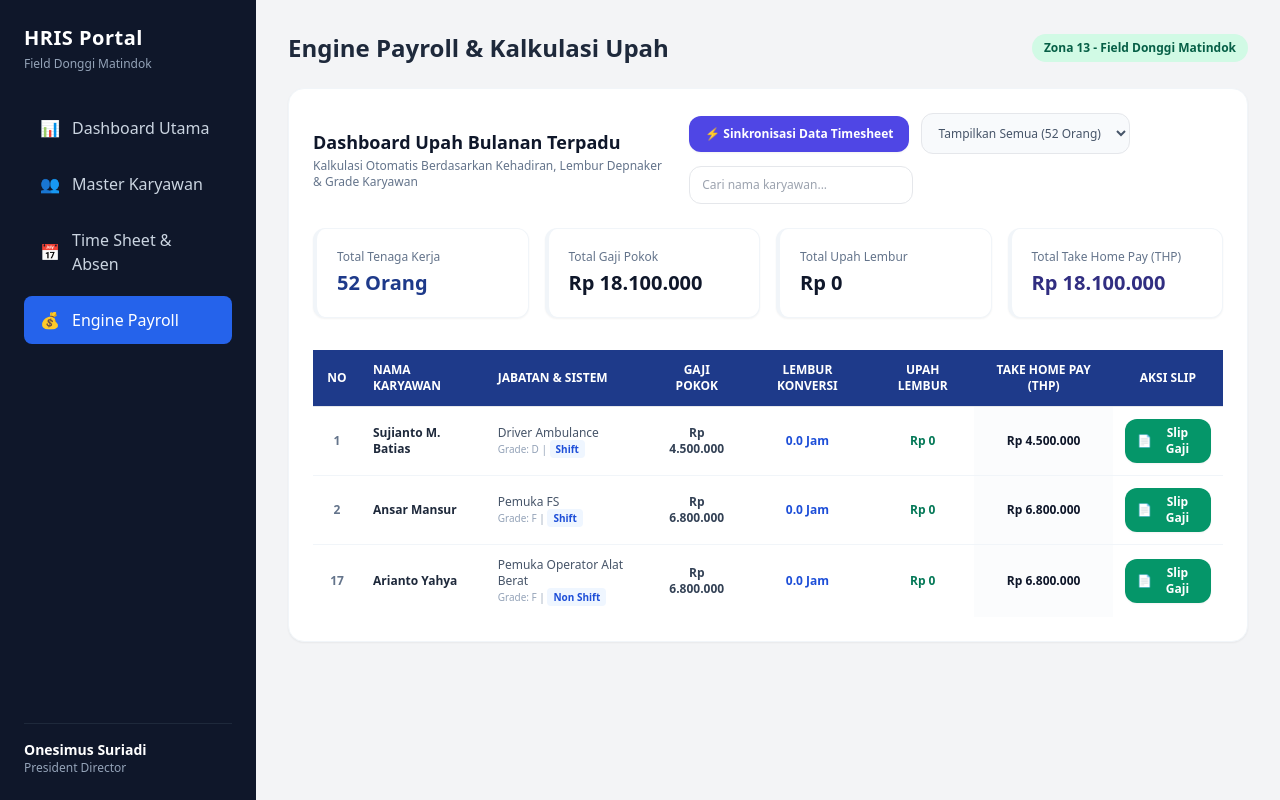
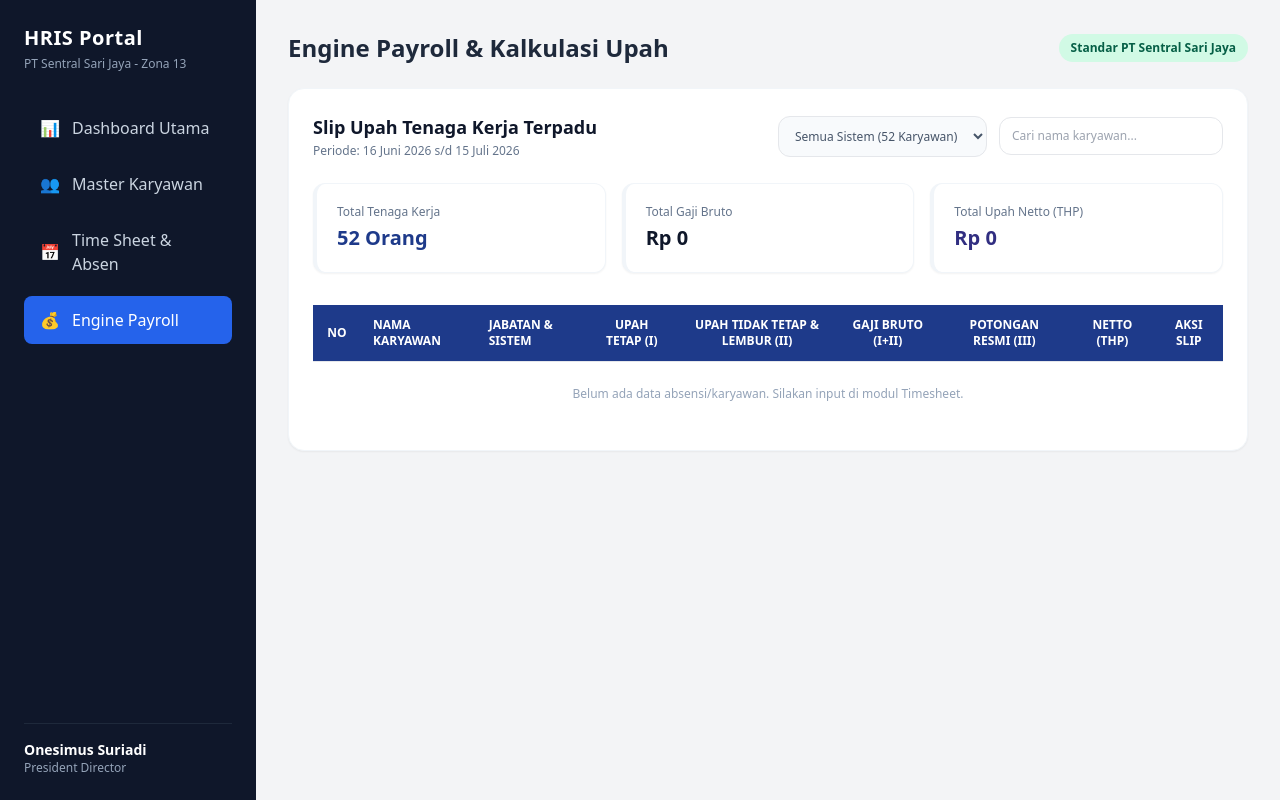
Before and after one commit to onesimussuriadi-coding/hris-donggi-matindok, a plain HTML site: page engine_payroll.html in a window 1280 px wide. Drawn offline with nearby package versions, Linux system fonts and the light colour scheme.

Commit message:
Update engine_payroll.html

```diff
--- a/engine_payroll.html
+++ b/engine_payroll.html
@@ -4,7 +4,6 @@
     <meta charset="UTF-8">
     <meta name="viewport" content="width=device-width, initial-scale=1.0">
     <title>Engine Payroll - Field Donggi Matindok</title>
-    <!-- Tailwind CSS -->
     <script src="https://cdn.tailwindcss.com"></script>
     <link rel="stylesheet" href="style.css">
 </head>
@@ -15,21 +14,13 @@
         <div>
             <div class="mb-8">
                 <h1 class="text-xl font-bold tracking-wide">HRIS Portal</h1>
-                <p class="text-xs text-slate-400 mt-1">Field Donggi Matindok</p>
+                <p class="text-xs text-slate-400 mt-1">PT Sentral Sari Jaya - Zona 13</p>
             </div>
             <nav class="space-y-2">
-                <a href="index.html" class="flex items-center gap-3 px-4 py-3 text-slate-300 hover:bg-slate-800 rounded-lg transition">
-                    <span>📊</span> Dashboard Utama
-                </a>
-                <a href="master_karyawan.html" class="flex items-center gap-3 px-4 py-3 text-slate-300 hover:bg-slate-800 rounded-lg transition">
-                    <span>👥</span> Master Karyawan
-                </a>
-                <a href="timesheet.html" class="flex items-center gap-3 px-4 py-3 text-slate-300 hover:bg-slate-800 rounded-lg transition">
-                    <span>📅</span> Time Sheet & Absen
-                </a>
-                <a href="engine_payroll.html" class="flex items-center gap-3 px-4 py-3 bg-blue-600 rounded-lg text-white font-medium transition">
-                    <span>💰</span> Engine Payroll
-                </a>
+                <a href="index.html" class="flex items-center gap-3 px-4 py-3 text-slate-300 hover:bg-slate-800 rounded-lg transition"><span>📊</span> Dashboard Utama</a>
+                <a href="master_karyawan.html" class="flex items-center gap-3 px-4 py-3 text-slate-300 hover:bg-slate-800 rounded-lg transition"><span>👥</span> Master Karyawan</a>
+                <a href="timesheet.html" class="flex items-center gap-3 px-4 py-3 text-slate-300 hover:bg-slate-800 rounded-lg transition"><span>📅</span> Time Sheet & Absen</a>
+                <a href="engine_payroll.html" class="flex items-center gap-3 px-4 py-3 bg-blue-600 rounded-lg text-white font-medium transition"><span>💰</span> Engine Payroll</a>
             </nav>
         </div>
         <div class="border-t border-slate-800 pt-4">
@@ -41,56 +32,46 @@
     <!-- Konten Utama Halaman Engine Payroll -->
     <main class="flex-1 overflow-y-auto p-8">
 
-        <!-- Header Atas -->
         <div class="flex justify-between items-center mb-6">
             <h2 class="text-2xl font-bold text-slate-800">Engine Payroll & Kalkulasi Upah</h2>
-            <span class="bg-emerald-100 text-emerald-800 text-xs font-semibold px-3 py-1.5 rounded-full">Zona 13 - Field Donggi Matindok</span>
+            <span class="bg-emerald-100 text-emerald-800 text-xs font-semibold px-3 py-1.5 rounded-full">Standar PT Sentral Sari Jaya</span>
         </div>
 
-        <!-- Kartu Kontainer Utama Payroll -->
         <div class="bg-white rounded-2xl border border-slate-100 shadow-sm p-6 mb-8">
 
-            <!-- Judul Bagian & Tombol Tindakan Atas -->
             <div class="flex flex-col lg:flex-row justify-between items-start lg:items-center gap-4 mb-6">
                 <div>
-                    <h3 class="text-lg font-bold text-slate-900">Dashboard Upah Bulanan Terpadu</h3>
-                    <p class="text-xs text-slate-500 mt-0.5">Kalkulasi Otomatis Berdasarkan Kehadiran, Lembur Depnaker & Grade Karyawan</p>
+                    <h3 class="text-lg font-bold text-slate-900">Slip Upah Tenaga Kerja Terpadu</h3>
+                    <p class="text-xs text-slate-500 mt-0.5">Periode: 16 Juni 2026 s/d 15 Juli 2026</p>
                 </div>
 
                 <div class="flex flex-wrap items-center gap-3 w-full lg:w-auto">
-                    <button onclick="hitungKalkulasiPayroll()" class="bg-indigo-600 hover:bg-indigo-700 text-white text-xs font-semibold px-4 py-2.5 rounded-xl transition flex items-center gap-2 shadow-sm">
-                        <span>⚡ Sinkronisasi Data Timesheet</span>
-                    </button>
                     <select id="filterShift" onchange="renderPayrollTable()" class="px-3 py-2.5 text-xs border rounded-xl bg-slate-50 text-slate-600 focus:outline-none">
-                        <option value="">Tampilkan Semua (52 Orang)</option>
-                        <option value="Shift">Shift Saja (36)</option>
-                        <option value="Non Shift">Non Shift Saja (16)</option>
+                        <option value="">Semua Sistem (52 Karyawan)</option>
+                        <option value="Shift">Shift (Sujianto dkk)</option>
+                        <option value="Non Shift">Non Shift (Arianto dkk)</option>
                     </select>
                     <input type="text" id="searchPayroll" placeholder="Cari nama karyawan..." class="px-3 py-2.5 text-xs border rounded-xl focus:outline-none w-56">
                 </div>
             </div>
 
-            <!-- 4 Kartu Statistik Keuangan -->
-            <div class="grid grid-cols-1 sm:grid-cols-2 lg:grid-cols-4 gap-4 mb-8">
+            <!-- Statistik Keuangan -->
+            <div class="grid grid-cols-1 sm:grid-cols-3 gap-4 mb-8">
                 <div class="bg-white p-5 rounded-xl border-l-4 border-blue-600 border border-slate-100 shadow-sm">
                     <p class="text-xs text-slate-500 font-medium">Total Tenaga Kerja</p>
                     <p class="text-xl font-extrabold text-blue-900 mt-1">52 Orang</p>
                 </div>
                 <div class="bg-white p-5 rounded-xl border-l-4 border-emerald-600 border border-slate-100 shadow-sm">
-                    <p class="text-xs text-slate-500 font-medium">Total Gaji Pokok</p>
-                    <p class="text-xl font-extrabold text-slate-900 mt-1" id="statTotalPokok">Rp 0</p>
-                </div>
-                <div class="bg-white p-5 rounded-xl border-l-4 border-amber-600 border border-slate-100 shadow-sm">
-                    <p class="text-xs text-slate-500 font-medium">Total Upah Lembur</p>
-                    <p class="text-xl font-extrabold text-slate-900 mt-1" id="statTotalLembur">Rp 0</p>
+                    <p class="text-xs text-slate-500 font-medium">Total Gaji Bruto</p>
+                    <p class="text-xl font-extrabold text-slate-900 mt-1" id="statTotalBruto">Rp 0</p>
                 </div>
                 <div class="bg-white p-5 rounded-xl border-l-4 border-indigo-600 border border-slate-100 shadow-sm">
-                    <p class="text-xs text-slate-500 font-medium">Total Take Home Pay (THP)</p>
-                    <p class="text-xl font-extrabold text-indigo-900 mt-1" id="statTotalTHP">Rp 0</p>
+                    <p class="text-xs text-slate-500 font-medium">Total Upah Netto (THP)</p>
+                    <p class="text-xl font-extrabold text-indigo-900 mt-1" id="statTotalNetto">Rp 0</p>
                 </div>
             </div>
 
-            <!-- Tabel Rincian Karyawan & Slip Gaji -->
+            <!-- Tabel Rincian -->
             <div class="overflow-x-auto">
                 <table class="w-full text-left border-collapse text-sm">
                     <thead>
@@ -98,15 +79,16 @@
                             <th class="p-3 text-center w-12">No</th>
                             <th class="p-3">Nama Karyawan</th>
                             <th class="p-3">Jabatan & Sistem</th>
-                            <th class="p-3 text-center">Gaji Pokok</th>
-                            <th class="p-3 text-center">Lembur Konversi</th>
-                            <th class="p-3 text-center">Upah Lembur</th>
-                            <th class="p-3 text-center">Take Home Pay (THP)</th>
+                            <th class="p-3 text-center">Upah Tetap (I)</th>
+                            <th class="p-3 text-center">Upah Tidak Tetap & Lembur (II)</th>
+                            <th class="p-3 text-center">Gaji Bruto (I+II)</th>
+                            <th class="p-3 text-center">Potongan Resmi (III)</th>
+                            <th class="p-3 text-center">Netto (THP)</th>
                             <th class="p-3 text-center">Aksi Slip</th>
                         </tr>
                     </thead>
                     <tbody id="payrollTableBody" class="divide-y divide-slate-100 text-slate-700 text-xs">
-                        <!-- Dimuat secara dinamis -->
+                        <!-- Dinamis -->
                     </tbody>
                 </table>
             </div>
@@ -115,21 +97,9 @@
 
     </main>
 
-    <!-- Skrip Engine Payroll Terintegrasi -->
     <script>
-        // Mengambil data master dan timesheet dari localStorage penampung utama
         function muatDataPayroll() {
             let savedData = JSON.parse(localStorage.getItem('donggi_timesheet_data')) || [];
-
-            // Jika data localStorage kosong, gunakan default master yang sama dengan timesheet
-            if (savedData.length === 0) {
-                // Fallback aman jika data timesheet belum diinisialisasi
-                savedData = [
-                    {no: 1, name: "Sujianto M. Batias", jabatan: "Driver Ambulance", grade: "D", posisi: "HSSE", sistem: "Shift", hk: 0, otAktual: 0, otKonversi: 0},
-                    {no: 2, name: "Ansar Mansur", jabatan: "Pemuka FS", grade: "F", posisi: "HSSE", sistem: "Shift", hk: 0, otAktual: 0, otKonversi: 0},
-                    {no: 17, name: "Arianto Yahya", jabatan: "Pemuka Operator Alat Berat", grade: "F", posisi: "SCM", sistem: "Non Shift", hk: 0, otAktual: 0, otKonversi: 0}
-                ];
-            }
             return savedData;
         }
 
@@ -148,30 +118,47 @@
             });
 
             if (filtered.length === 0) {
-                tbody.innerHTML = `<tr><td colspan="8" class="p-6 text-center text-slate-400 text-xs">Tidak ada data karyawan yang cocok dengan filter.</td></tr>`;
+                tbody.innerHTML = `<tr><td colspan="9" class="p-6 text-center text-slate-400 text-xs">Belum ada data absensi/karyawan. Silakan input di modul Timesheet.</td></tr>`;
                 return;
             }
 
-            let sumPokok = 0;
-            let sumLembur = 0;
-            let sumTHP = 0;
+            let sumBruto = 0;
+            let sumNetto = 0;
 
             filtered.forEach((emp) => {
-                // Penentuan Gaji Pokok berdasarkan Grade
-                let gajiPokok = 4500000; // Default Grade D
-                if (emp.grade === 'C') gajiPokok = 3800000;
-                if (emp.grade === 'E') gajiPokok = 5500000;
-                if (emp.grade === 'F') gajiPokok = 6800000;
-                if (emp.grade === 'G') gajiPokok = 8500000;
+                // Simulasi nilai berdasarkan standar slip gaji PT Sentral Sari Jaya
+                let upahPokok = 2458160;
+                let taup = 819387;
+                let upahTetap = upahPokok + taup; // Rp 3.277.547
 
-                // Hitung Upah Lembur Berdasarkan Standar Depnaker (Gaji Pokok / 173 * Jam Konversi)
-                let upahPerJam = gajiPokok / 173;
-                let totalUpahLembur = (emp.otKonversi || 0) * upahPerJam;
-                let takeHomePay = gajiPokok + totalUpahLembur;
+                let upahTidakTetap = 0;
+                if (emp.sistem === 'Shift') {
+                    let tunjanganHadir = (emp.hk || 19) * 30000;
+                    let premiShift = 485948;
+                    let kjk = 2699714;
+                    let makanLembur = 75000;
+                    let upahLembur = (emp.otKonversi || 65.5) * 18945;
+                    let extraFood = 250000;
+                    upahTidakTetap = tunjanganHadir + premiShift + kjk + makanLembur + upahLembur + extraFood; // ± Rp 5.321.583
+                } else {
+                    let tunjanganHadir = (emp.hk || 20) * 30000;
+                    let lemburWeekend = 2500000;
+                    upahTidakTetap = tunjanganHadir + lemburWeekend; // Rp 3.100.000
+                }
 
-                sumPokok += gajiPokok;
-                sumLembur += totalUpahLembur;
-                sumTHP += takeHomePay;
+                let gajiBruto = upahTetap + upahTidakTetap;
+
+                // Potongan Resmi
+                let jht = upahTetap * 0.02; // Rp 63.952
+                let jp = 31976;
+                let bpjsKes = 31976;
+                let pph21 = emp.sistem === 'Shift' ? 89745 : 95000;
+                let totalPotongan = jht + jp + bpjsKes + pph21;
+
+                let netto = gajiBruto - totalPotongan;
+
+                sumBruto += gajiBruto;
+                sumNetto += netto;
 
                 const row = document.createElement('tr');
                 row.className = "hover:bg-slate-50 border-b border-slate-100 transition";
@@ -180,15 +167,15 @@
                     <td class="p-3 font-bold text-slate-800">${emp.name}</td>
                     <td class="p-3 text-slate-600">
                         ${emp.jabatan} <br>
-                        <span class="text-[10px] text-slate-400">Grade: ${emp.grade} | </span>
                         <span class="px-1.5 py-0.5 bg-blue-50 text-blue-700 rounded text-[10px] font-semibold">${emp.sistem}</span>
                     </td>
-                    <td class="p-3 text-center font-semibold text-slate-700">Rp ${gajiPokok.toLocaleString('id-ID')}</td>
-                    <td class="p-3 text-center font-bold text-blue-700">${(emp.otKonversi || 0).toFixed(1)} Jam</td>
-                    <td class="p-3 text-center font-semibold text-emerald-700">Rp ${Math.round(totalUpahLembur).toLocaleString('id-ID')}</td>
-                    <td class="p-3 text-center font-extrabold text-slate-900 bg-slate-50/50">Rp ${Math.round(takeHomePay).toLocaleString('id-ID')}</td>
+                    <td class="p-3 text-center font-semibold text-slate-700">Rp ${Math.round(upahTetap).toLocaleString('id-ID')}</td>
+                    <td class="p-3 text-center font-semibold text-emerald-700">Rp ${Math.round(upahTidakTetap).toLocaleString('id-ID')}</td>
+                    <td class="p-3 text-center font-bold text-slate-900">Rp ${Math.round(gajiBruto).toLocaleString('id-ID')}</td>
+                    <td class="p-3 text-center font-semibold text-rose-600">Rp ${Math.round(totalPotongan).toLocaleString('id-ID')}</td>
+                    <td class="p-3 text-center font-extrabold text-blue-900 bg-slate-50/50">Rp ${Math.round(netto).toLocaleString('id-ID')}</td>
                     <td class="p-3 text-center">
-                        <button onclick="bukaSlipGaji('${emp.name}', ${gajiPokok}, ${totalUpahLembur}, ${takeHomePay}, ${(emp.otKonversi || 0).toFixed(1)})" class="px-3 py-1.5 bg-emerald-600 hover:bg-emerald-700 text-white rounded-xl font-semibold transition flex items-center justify-center gap-1 mx-auto shadow-sm">
+                        <button onclick="bukaSlipGaji('${emp.name}', '${emp.sistem}', ${gajiBruto}, ${totalPotongan}, ${netto})" class="px-3 py-1.5 bg-emerald-600 hover:bg-emerald-700 text-white rounded-xl font-semibold transition flex items-center justify-center gap-1 mx-auto shadow-sm">
                             <span>📄</span> Slip Gaji
                         </button>
                     </td>
@@ -196,25 +183,15 @@
                 tbody.appendChild(row);
             });
 
-            // Update Kartu Statistik Atas
-            document.getElementById('statTotalPokok').innerText = `Rp ${Math.round(sumPokok).toLocaleString('id-ID')}`;
-            document.getElementById('statTotalLembur').innerText = `Rp ${Math.round(sumLembur).toLocaleString('id-ID')}`;
-            document.getElementById('statTotalTHP').innerText = `Rp ${Math.round(sumTHP).toLocaleString('id-ID')}`;
+            document.getElementById('statTotalBruto').innerText = `Rp ${Math.round(sumBruto).toLocaleString('id-ID')}`;
+            document.getElementById('statTotalNetto').innerText = `Rp ${Math.round(sumNetto).toLocaleString('id-ID')}`;
         }
 
-        function hitungKalkulasiPayroll() {
-            renderPayrollTable();
-            alert('Sukses! Data Engine Payroll telah disinkronkan secara real-time dengan modul Timesheet & Absen.');
+        function bukaSlipGaji(nama, sistem, bruto, potongan, netto) {
+            alert(`--- SLIP UPAH TENAGA KERJA (${sistem.toUpperCase()}) ---\nNama Pekerja: ${nama}\n\nGAJI BRUTO (I + II): Rp ${Math.round(bruto).toLocaleString('id-ID')}\nPOTONGAN RESMI (III): Rp ${Math.round(potongan).toLocaleString('id-ID')}\n----------------------------------------------------\nUPAH DITERIMA BERSIH (NETTO): Rp ${Math.round(netto).toLocaleString('id-ID')}`);
         }
 
-        function bukaSlipGaji(nama, pokok, lembur, thp, jamKonversi) {
-            alert(`--- SLIP GAJI RESMI ---\nNama: ${nama}\nGaji Pokok: Rp ${Math.round(pokok).toLocaleString('id-ID')}\nJam Lembur Konversi: ${jamKonversi} Jam\nUpah Lembur: Rp ${Math.round(lembur).toLocaleString('id-ID')}\n-----------------------------------\nTOTAL TAKE HOME PAY (THP): Rp ${Math.round(thp).toLocaleString('id-ID')}`);
-        }
-
-        // Event listener untuk pencarian real-time
         document.getElementById('searchPayroll').addEventListener('input', renderPayrollTable);
-
-        // Jalankan saat halaman dimuat
         document.addEventListener('DOMContentLoaded', renderPayrollTable);
     </script>
 </body>
```
